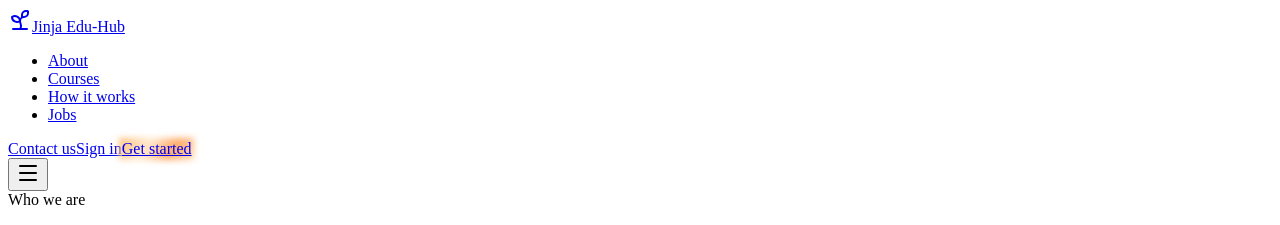
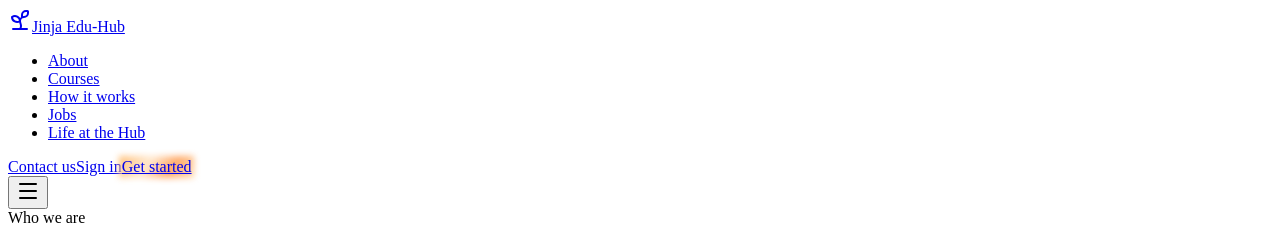
Before and after one commit to kelvintawe13/JinjaHub, a React app in the folder src/: page /about in a window 1280 px wide. Shown: the top 225 px of the page. Built offline with nearby package versions, Linux system fonts and the light colour scheme; the HTML template or start-up script is replaced by a standard one.

Commit message:
feat: add 'Life at the Hub' to main navigation for improved user access

```diff
--- a/src/data/navigation.ts
+++ b/src/data/navigation.ts
@@ -4,7 +4,8 @@ export const mainNav: NavItem[] = [
 { label: 'About', to: '/about' },
 { label: 'Courses', to: '/courses' },
 { label: 'How it works', to: '/how-it-works' },
-{ label: 'Jobs', to: '/jobs' }];
+{ label: 'Jobs', to: '/jobs' },
+{ label: 'Life at the Hub', to: '/#hub-life' }];
 
 
 export const footerNav: {title: string;links: NavItem[];}[] = [
```
